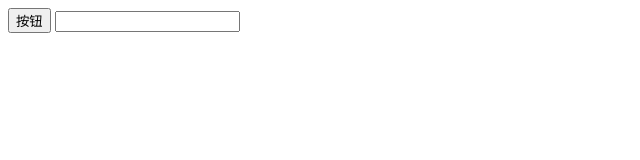
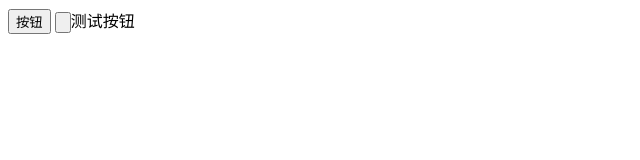
Before and after one commit to biboboy/testone, a plain HTML site: page index.html in a window 1280 px wide. Shown: the whole page, without its empty margins (0-640 px from the left). Drawn offline with Linux system fonts and the light colour scheme.

Commit message:
添加了新的按钮

```diff
--- a/index.html
+++ b/index.html
@@ -7,7 +7,7 @@
     <body>
         <div>
             <button type="button">按钮</button>
-			<input type="text"></input>
+			<input type="button">测试按钮</input>
         </div>
     </body>
 </html>
```
